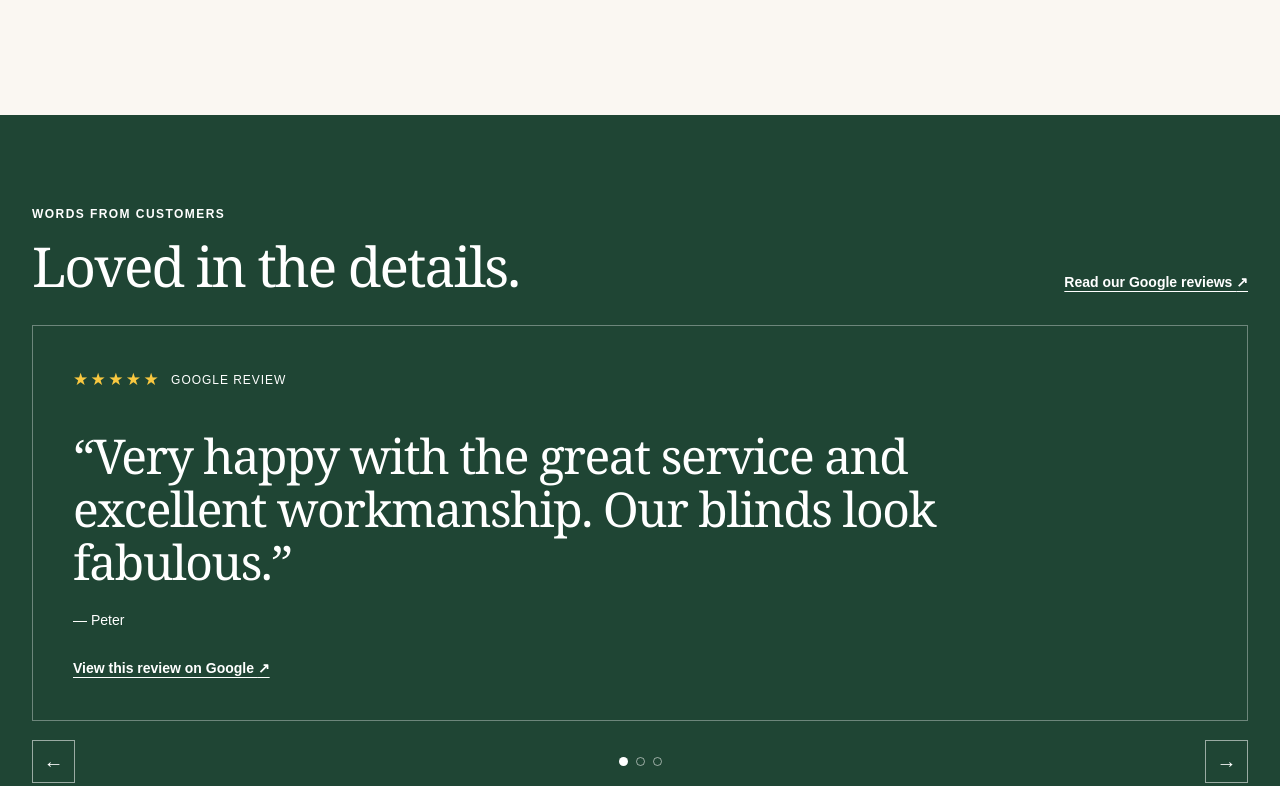
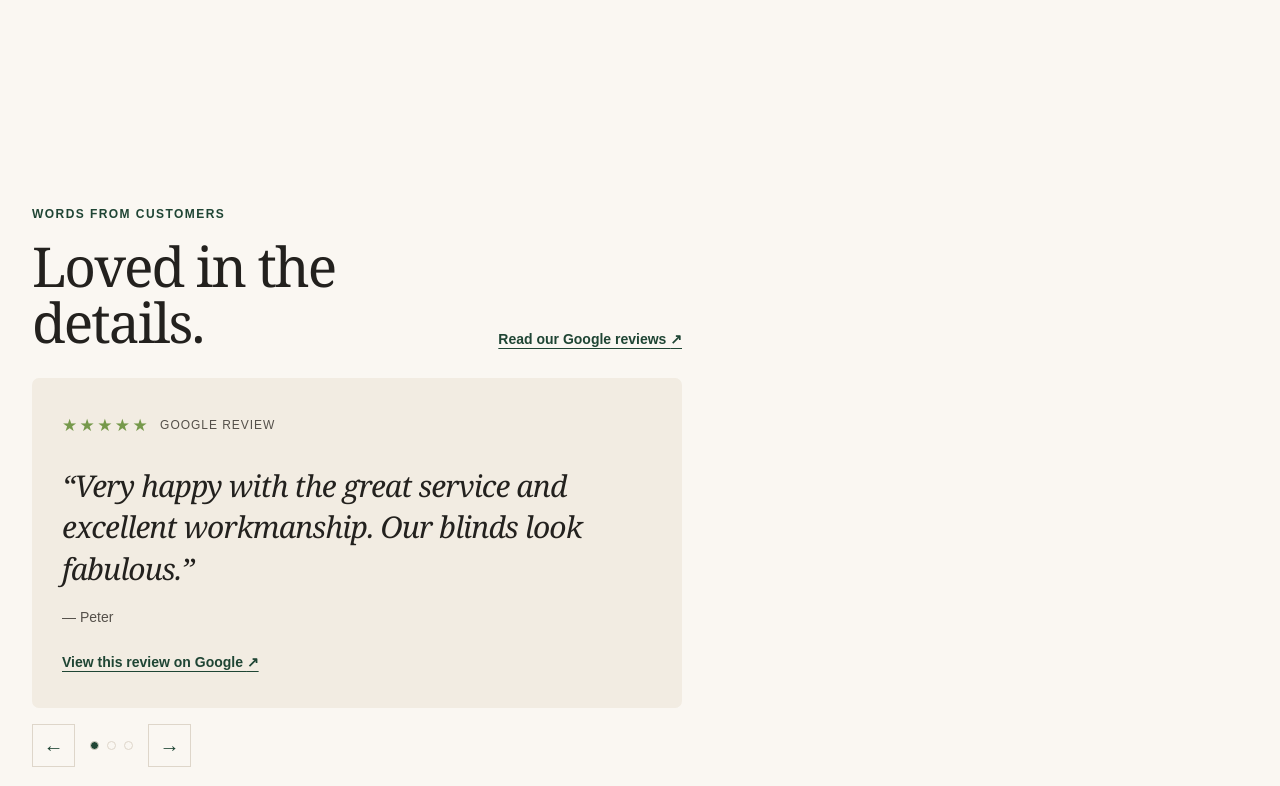
Before and after one commit to LXMachado/AC-B-draft, a plain HTML site: page index.html in a window 1280 px wide. Shown: the part 3701-4487 px from the top of the page. Drawn offline with Linux system fonts and the light colour scheme.

Commit message:
style(reviews): restyle carousel with light theme and italic serif quotes
Swap the dark green review background for an ivory canvas with charcoal
text, and rework each slide as a warm-tinted card with rounded corners.
Star icons shift from yellow to the green accent, while control buttons,
links, and active dot indicators adopt the same green. Blockquote and
prompt copy drop to a 26px italic serif, with desktop scaling capped at
30px instead of the prior 48px to balance the lighter card weight.

```diff
--- a/styles.css
+++ b/styles.css
@@ -481,17 +481,14 @@ h3 {
   margin: 15px 0 0;
 }
 .review {
-  background: var(--green);
-  color: #fff;
-  padding: 59px 0;
-}
-.review .eyebrow {
-  color: #fff;
+  background: var(--ivory);
+  color: var(--charcoal);
 }
 .review-heading {
   display: grid;
   gap: 18px;
-  margin-bottom: 31px;
+  max-width: 650px;
+  margin-bottom: 27px;
 }
 .review h2 {
   font: 400 39px/1.03 var(--serif);
@@ -500,10 +497,13 @@ h3 {
 .google-reviews-link,
 .review-slide a {
   width: fit-content;
-  color: #fff;
+  color: var(--green);
   font-size: 14px;
   font-weight: 700;
   text-underline-offset: 4px;
+}
+.review-slider {
+  max-width: 650px;
 }
 .review-viewport {
   overflow: hidden;
@@ -515,39 +515,43 @@ h3 {
 .review-slide {
   min-width: 100%;
   display: flex;
-  min-height: 280px;
+  min-height: 292px;
   flex-direction: column;
   align-items: flex-start;
-  padding: 25px;
-  border: 1px solid rgb(255 255 255 / 35%);
+  padding: 27px 25px;
+  background: var(--warm);
+  border-radius: 7px;
 }
 .review-stars {
   display: flex;
   gap: 10px;
   align-items: center;
-  margin-bottom: 36px;
+  margin-bottom: 25px;
+  color: var(--body);
   font-size: 12px;
   letter-spacing: 0.08em;
   text-transform: uppercase;
 }
 .review-stars span:first-child {
-  color: #f9c840;
+  color: #76994b;
   letter-spacing: 0.14em;
   font-size: 17px;
 }
 .review blockquote {
-  font: 400 31px/1.1 var(--serif);
+  max-width: 550px;
+  font: italic 400 26px/1.38 var(--serif);
   margin: 0;
   letter-spacing: -0.03em;
 }
 .review-name {
+  color: var(--body);
   font-size: 14px;
-  margin: 20px 0 25px;
+  margin: 17px 0 21px;
 }
 .review-prompt {
-  max-width: 510px;
-  margin: 0 0 30px;
-  font: 400 31px/1.1 var(--serif);
+  max-width: 500px;
+  margin: 0 0 25px;
+  font: italic 400 26px/1.38 var(--serif);
   letter-spacing: -0.03em;
 }
 .review-slide a {
@@ -556,14 +560,14 @@ h3 {
 .review-controls {
   display: flex;
   align-items: center;
-  justify-content: space-between;
-  margin-top: 19px;
+  gap: 15px;
+  margin-top: 16px;
 }
 .review-control,
 .review-dots button {
-  border: 1px solid rgb(255 255 255 / 55%);
+  border: 1px solid var(--border);
   background: transparent;
-  color: #fff;
+  color: var(--green);
   cursor: pointer;
 }
 .review-control {
@@ -582,10 +586,7 @@ h3 {
   border-radius: 50%;
 }
 .review-dots button[aria-selected="true"] {
-  background: #fff;
-}
-.review .content-note {
-  color: rgba(255, 255, 255, 0.75);
+  background: var(--green);
 }
 .showroom-grid {
   display: grid;
@@ -945,8 +946,8 @@ button:focus-visible {
     align-items: end;
   }
   .review-slide {
-    min-height: 320px;
-    padding: 40px;
+    min-height: 330px;
+    padding: 34px 30px;
   }
   .showroom-grid {
     grid-template-columns: 1fr 1fr;
@@ -1035,8 +1036,7 @@ button:focus-visible {
   }
   .review blockquote,
   .review-prompt {
-    max-width: 910px;
-    font-size: 48px;
+    font-size: 30px;
   }
   .quote {
     padding-bottom: 118px;
```
